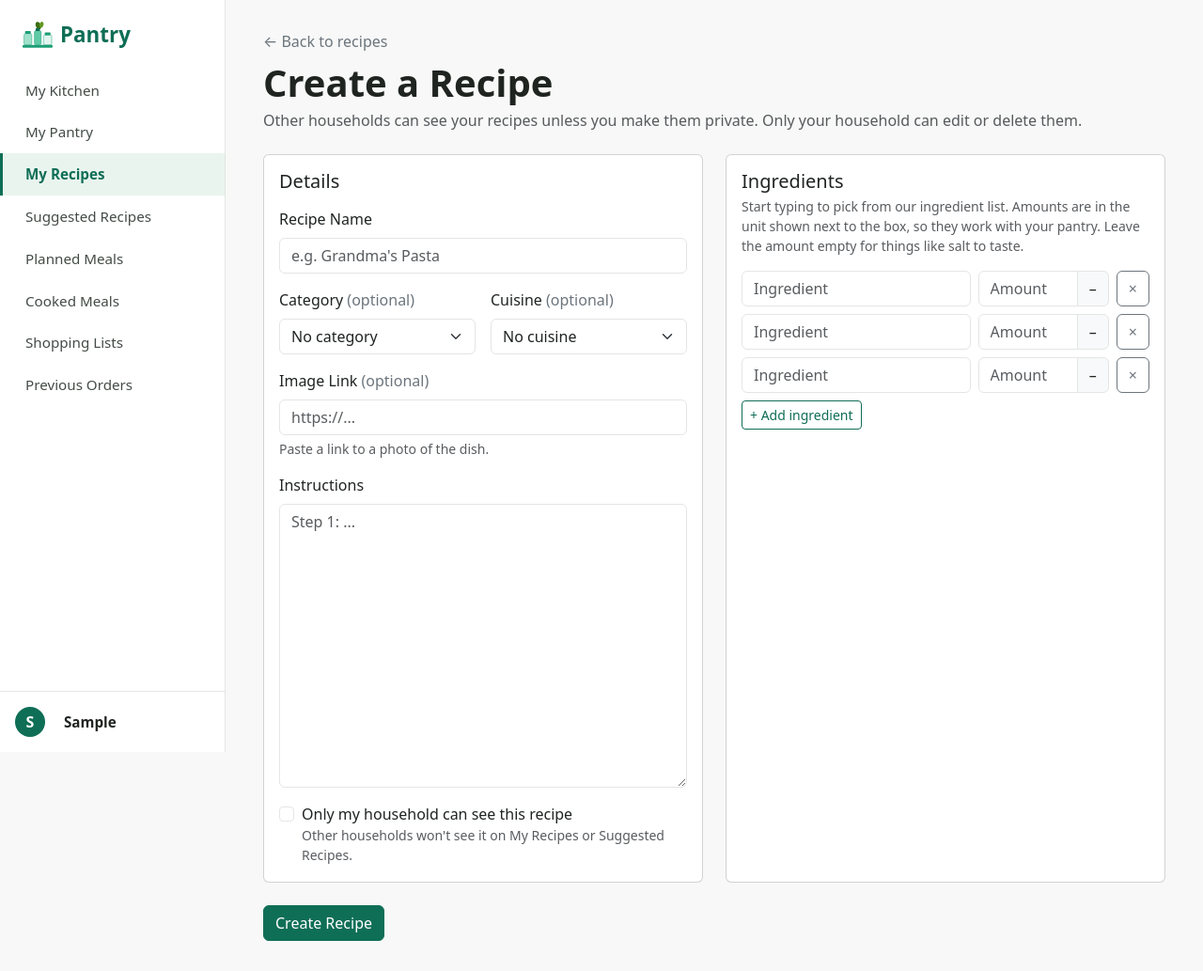
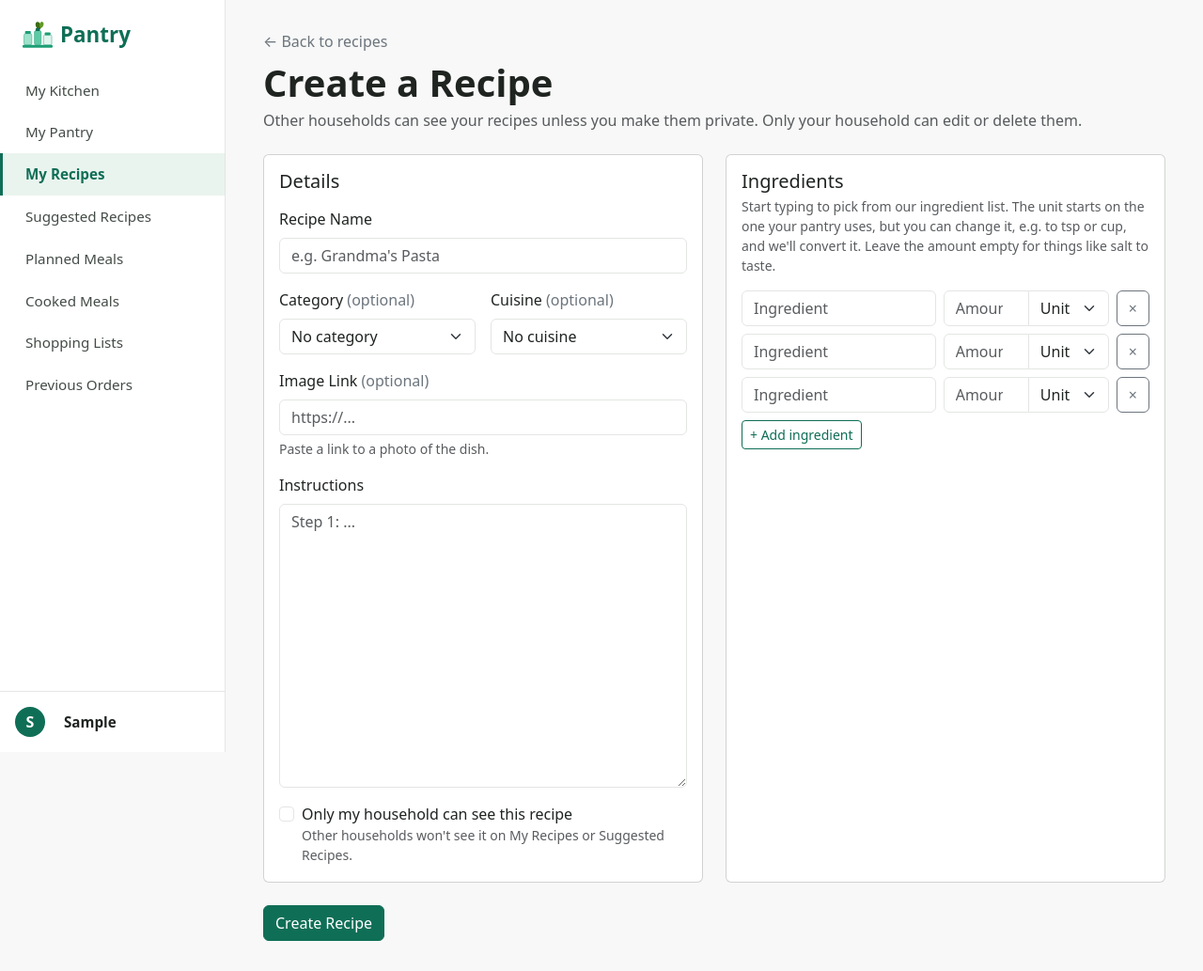
Before and after one commit to Yoobee270697583/2605_Pantry_v2, a Django app: page /recipes/create/ in a window 1280 px wide. Shown: the whole page at 94% size. Run offline with Django 5.2, Linux system fonts and the light colour scheme; the visitor is signed in with stand-in values (Sample User, id 1); data that the repository does not hold is empty.

Commit message:
Let custom recipes pick a unit for each ingredient (#31)
Co-authored-by: Brix <brix.m@Brixs-MacBook-Air.local>

```diff
--- a/recipes/forms.py
+++ b/recipes/forms.py
@@ -1,7 +1,30 @@
 from django import forms
 
 from .models import Recipe
+from .unit_helper import convert_to_ingredient_unit
 from .utils import find_ingredient
+
+# the units someone can type a custom recipe amount in. whatever they pick is
+# converted into the ingredient's own unit (g, ml or each) when it's saved -
+# the same way the TheMealDB import turns "1/2 tsp" into ml - so the pantry
+# still lines up, but the recipe can say "0.5 tsp" instead of "2.5 ml"
+LINE_UNIT_CHOICES = [
+    ("g", "g"),
+    ("kg", "kg"),
+    ("ml", "mL"),
+    ("l", "L"),
+    ("tsp", "tsp"),
+    ("tbsp", "tbsp"),
+    ("cup", "cup"),
+    ("each", "each"),
+]
+
+# the units that always convert into each kind of ingredient, for the error message
+SAME_KIND_UNITS = {
+    "g": "g or kg",
+    "ml": "mL, L, tsp, tbsp or cup",
+    "each": "each",
+}
 
 
 class RecipeForm(forms.ModelForm):
@@ -54,9 +77,12 @@ class IngredientLineForm(forms.Form):
     # the name into the real Ingredient, so the line matches up with the pantry
     ingredient = forms.CharField(max_length=150, required=False)
 
-    # in the ingredient's own unit (g, ml or each), the same as pantry items.
-    # left empty for lines like "salt to taste"
+    # in whatever unit is picked below. left empty for lines like "salt to taste"
     quantity = forms.FloatField(required=False)
+
+    # starts on the ingredient's own unit (the page's script picks it), but can be
+    # changed to e.g. tsp or cup. left empty, the ingredient's own unit is used
+    unit = forms.ChoiceField(choices=[("", "Unit")] + LINE_UNIT_CHOICES, required=False)
 
     def clean_ingredient(self):
         name = self.cleaned_data["ingredient"]
@@ -77,9 +103,42 @@ class IngredientLineForm(forms.Form):
     def clean(self):
         cleaned_data = super().clean()
 
+        ingredient = cleaned_data.get("ingredient")
+        quantity = cleaned_data.get("quantity")
+
+        # what gets saved: the amount in the ingredient's own unit, and the amount as
+        # typed (e.g. "0.5 tsp") to show on the recipe. both empty for "salt to taste"
+        cleaned_data["stored_quantity"] = None
+        cleaned_data["measure_text"] = ""
+
         # an amount with nothing next to it is probably a mistake
-        if cleaned_data.get("quantity") and "ingredient" in cleaned_data and cleaned_data["ingredient"] is None:
+        if quantity and "ingredient" in cleaned_data and ingredient is None:
             self.add_error("ingredient", "Pick an ingredient for this amount.")
+
+        if ingredient and quantity:
+            unit = cleaned_data.get("unit") or ingredient.unit
+            unit_label = dict(LINE_UNIT_CHOICES)[unit]
+
+            # e.g. 0.5 tsp of salt -> 2.5 ml. None if it can't be done, like cups of
+            # something we have no USDA weight for
+            converted = convert_to_ingredient_unit(quantity, unit, ingredient)
+
+            if converted is None or converted <= 0:
+                self.add_error(
+                    "unit",
+                    f"{ingredient.name} is measured in {ingredient.get_unit_display()}, and we can't convert "
+                    f"{unit_label} into that. Use {SAME_KIND_UNITS[ingredient.unit]} instead.",
+                )
+            else:
+                cleaned_data["stored_quantity"] = converted
+                # only worth showing when it's not already in the ingredient's unit.
+                # :g turns 0.5 into "0.5" and 2.0 into "2"
+                if unit != ingredient.unit:
+                    # "2 cups", but "1 cup" and "2 tsp"
+                    if unit == "cup" and quantity != 1:
+                        unit_label = "cups"
+                    cleaned_data["measure_text"] = f"{quantity:g} {unit_label}"
+
         return cleaned_data
 
 
--- a/recipes/views.py
+++ b/recipes/views.py
@@ -7,8 +7,9 @@ from django.urls import reverse
 from django.views.decorators.http import require_POST
 from households.utils import get_household
 from meals.models import PlannedMeal
-from .forms import IngredientLineFormSet, RecipeForm
+from .forms import LINE_UNIT_CHOICES, IngredientLineFormSet, RecipeForm
 from .models import Ingredient, IngredientAlias, Recipe, RecipeIngredient, SavedRecipe
+from .unit_helper import parse_measure
 from .utils import visible_recipes
 
 # how many recipe cards to show on each page
@@ -233,10 +234,19 @@ def edit_recipe(request, pk):
     current_lines = []
     for line in recipe.ingredients.select_related("ingredient").order_by("id"):
         quantity = line.quantity
+        unit = line.ingredient.unit if quantity is not None else ""
+
+        # a line typed in another unit (e.g. "0.5 tsp") comes back as it was typed,
+        # instead of as the converted amount (2.5 ml)
+        if line.measure_text:
+            typed_quantity, typed_unit = parse_measure(line.measure_text)
+            if typed_quantity is not None and typed_unit in dict(LINE_UNIT_CHOICES):
+                quantity, unit = typed_quantity, typed_unit
+
         # 3.0 -> 3, so the amount box doesn't show "3.0"
         if quantity is not None and quantity == int(quantity):
             quantity = int(quantity)
-        current_lines.append({"ingredient": line.ingredient.name, "quantity": quantity})
+        current_lines.append({"ingredient": line.ingredient.name, "quantity": quantity, "unit": unit})
 
     form = RecipeForm(request.POST or None, instance=recipe)
     lines = IngredientLineFormSet(request.POST or None, prefix="lines", initial=current_lines)
@@ -286,25 +296,28 @@ def save_lines(recipe, lines):
         RecipeIngredient.objects.create(
             recipe=recipe,
             ingredient=line["ingredient"],
-            quantity=line["quantity"],
+            # converted into the ingredient's own unit by IngredientLineForm.clean
+            quantity=line["stored_quantity"],
             # no amount (e.g. salt to taste) means it shows on the recipe but isn't taken from the pantry
-            is_tracked=line["quantity"] is not None,
+            is_tracked=line["stored_quantity"] is not None,
+            # e.g. "0.5 tsp" - shown on the recipe, with the converted amount underneath
+            measure_text=line["measure_text"],
         )
 
 
 def ingredient_choices():
     """What the ingredient boxes on the Create Recipe page need - every ingredient name to
-    suggest while typing, and each name's unit to show next to the amount box."""
+    suggest while typing, and each name's own unit to pick in the unit dropdown."""
     names = []
-    # lowercase name -> unit, e.g. "onion" -> "Each"
+    # lowercase name -> unit, e.g. "onion" -> "each"
     units = {}
 
     for ingredient in Ingredient.objects.all():
         names.append(ingredient.name)
-        units[ingredient.name.lower()] = ingredient.get_unit_display()
+        units[ingredient.name.lower()] = ingredient.unit
 
     # other names like "Onions" work too, they just aren't suggested
     for alias in IngredientAlias.objects.select_related("ingredient"):
-        units[alias.name.lower()] = alias.ingredient.get_unit_display()
+        units[alias.name.lower()] = alias.ingredient.unit
 
     return names, units
--- a/templates/recipes/ingredient_line.html
+++ b/templates/recipes/ingredient_line.html
@@ -12,15 +12,24 @@
         {% endfor %}
     </div>
 
-    <div class="col col-sm-4">
-        {# the unit comes from the ingredient, so it's shown next to the box instead of being picked #}
-        <div class="input-group {% if line.quantity.errors %}has-validation{% endif %}">
+    <div class="col col-sm-5">
+        {# the unit starts on the ingredient's own one, but can be changed e.g. to tsp. it gets converted when saved #}
+        <div class="input-group {% if line.quantity.errors or line.unit.errors %}has-validation{% endif %}">
             <input type="number" name="{{ line.quantity.html_name }}" id="{{ line.quantity.id_for_label }}"
                    value="{{ line.quantity.value|default_if_none:'' }}" step="any" min="0"
                    class="form-control {% if line.quantity.errors %}is-invalid{% endif %}"
                    placeholder="Amount" aria-label="Amount">
-            <span class="input-group-text ingredient-unit">–</span>
+            <select name="{{ line.unit.html_name }}" id="{{ line.unit.id_for_label }}"
+                    class="form-select flex-grow-0 w-auto ingredient-unit {% if line.unit.errors %}is-invalid{% endif %}"
+                    aria-label="Unit">
+                {% for value, label in line.fields.unit.choices %}
+                    <option value="{{ value }}" {% if line.unit.value == value %}selected{% endif %}>{{ label }}</option>
+                {% endfor %}
+            </select>
             {% for error in line.quantity.errors %}
+                <div class="invalid-feedback">{{ error }}</div>
+            {% endfor %}
+            {% for error in line.unit.errors %}
                 <div class="invalid-feedback">{{ error }}</div>
             {% endfor %}
         </div>
--- a/templates/recipes/recipe_form.html
+++ b/templates/recipes/recipe_form.html
@@ -85,8 +85,9 @@
                 <div class="card-body">
                     <h2 class="h5 mb-1">Ingredients</h2>
                     <p class="form-text mt-0 mb-3">
-                        Start typing to pick from our ingredient list. Amounts are in the unit shown next to the box,
-                        so they work with your pantry. Leave the amount empty for things like salt to taste.
+                        Start typing to pick from our ingredient list. The unit starts on the one your pantry uses,
+                        but you can change it, e.g. to tsp or cup, and we'll convert it. Leave the amount empty for
+                        things like salt to taste.
                     </p>
 
                     {# errors about the whole list, e.g. no ingredients or the same one twice #}
@@ -130,14 +131,17 @@
 
 {% block extra_js %}
 <script>
-    // lowercase ingredient name -> its unit, e.g. "onion" -> "Each"
+    // lowercase ingredient name -> its own unit, e.g. "onion" -> "each"
     var units = JSON.parse(document.getElementById("ingredient-units").textContent);
     var lineList = document.getElementById("ingredient-lines");
 
-    // shows the unit for whatever is typed in a line's ingredient box
+    // picks the ingredient's own unit in the dropdown, unless someone has already chosen one themselves
     function showUnit(line) {
         var name = line.querySelector(".ingredient-name").value.trim().toLowerCase();
-        line.querySelector(".ingredient-unit").textContent = units[name] || "–";
+        var unitBox = line.querySelector(".ingredient-unit");
+        if (!unitBox.dataset.chosen && units[name]) {
+            unitBox.value = units[name];
+        }
     }
 
     // listening on the whole list means lines added with the button work too
@@ -147,12 +151,19 @@
         }
     });
 
+    // once someone picks a unit, typing a different ingredient doesn't change it back
+    lineList.addEventListener("change", function (event) {
+        if (event.target.classList.contains("ingredient-unit")) {
+            event.target.dataset.chosen = "true";
+        }
+    });
+
     // the x button empties the line and hides it. empty lines are ignored when saving
     lineList.addEventListener("click", function (event) {
         var button = event.target.closest(".remove-line");
         if (button) {
             var line = button.closest(".ingredient-line");
-            line.querySelectorAll("input").forEach(function (input) {
+            line.querySelectorAll("input, select").forEach(function (input) {
                 input.value = "";
             });
             line.classList.add("d-none");
@@ -168,8 +179,15 @@
         lineList.lastElementChild.querySelector(".ingredient-name").focus();
     });
 
-    // fills in the units for lines that already have an ingredient, e.g. when the form comes back with an error
-    lineList.querySelectorAll(".ingredient-line").forEach(showUnit);
+    // lines that already have a unit (editing, or the form came back with an error) keep it.
+    // the rest get their ingredient's own unit
+    lineList.querySelectorAll(".ingredient-line").forEach(function (line) {
+        var unitBox = line.querySelector(".ingredient-unit");
+        if (unitBox.value) {
+            unitBox.dataset.chosen = "true";
+        }
+        showUnit(line);
+    });
 
     // shows the photo as soon as a link is pasted
     var imageBox = document.getElementById("id_image_url");
```
